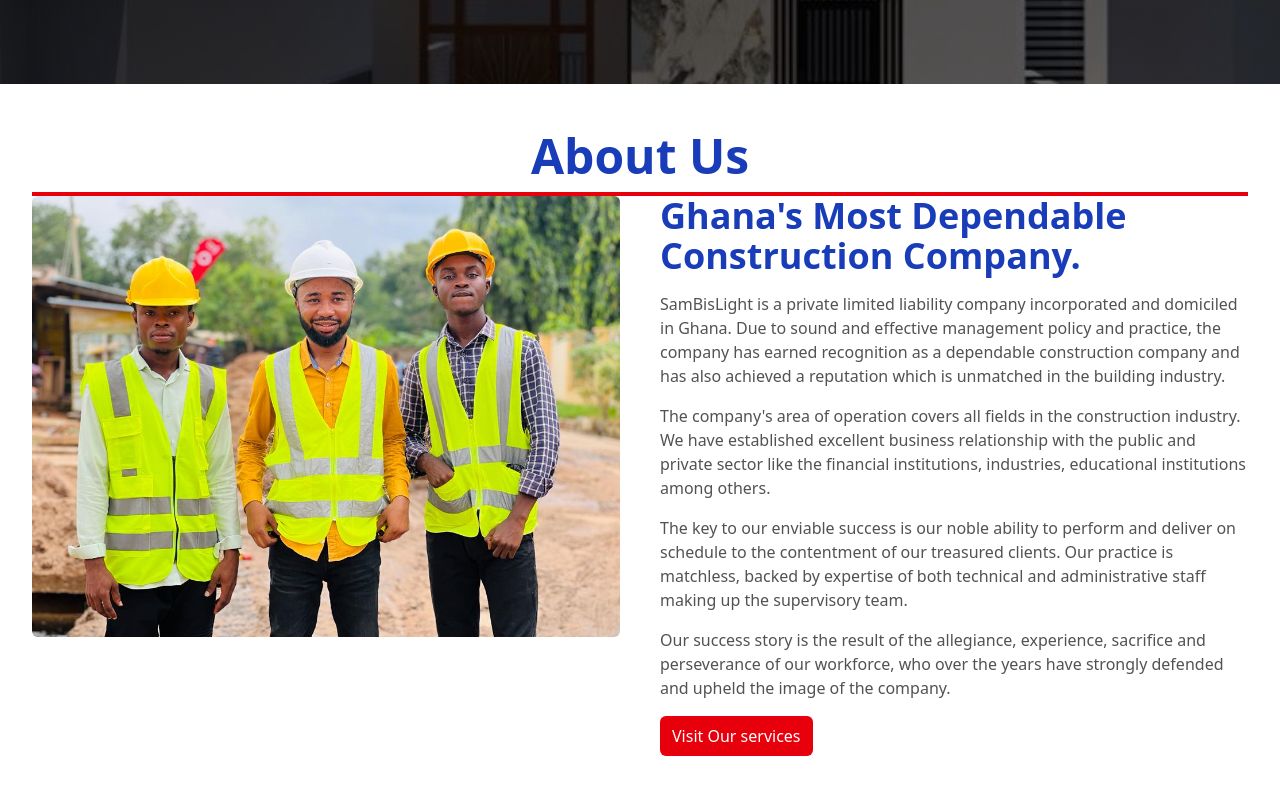
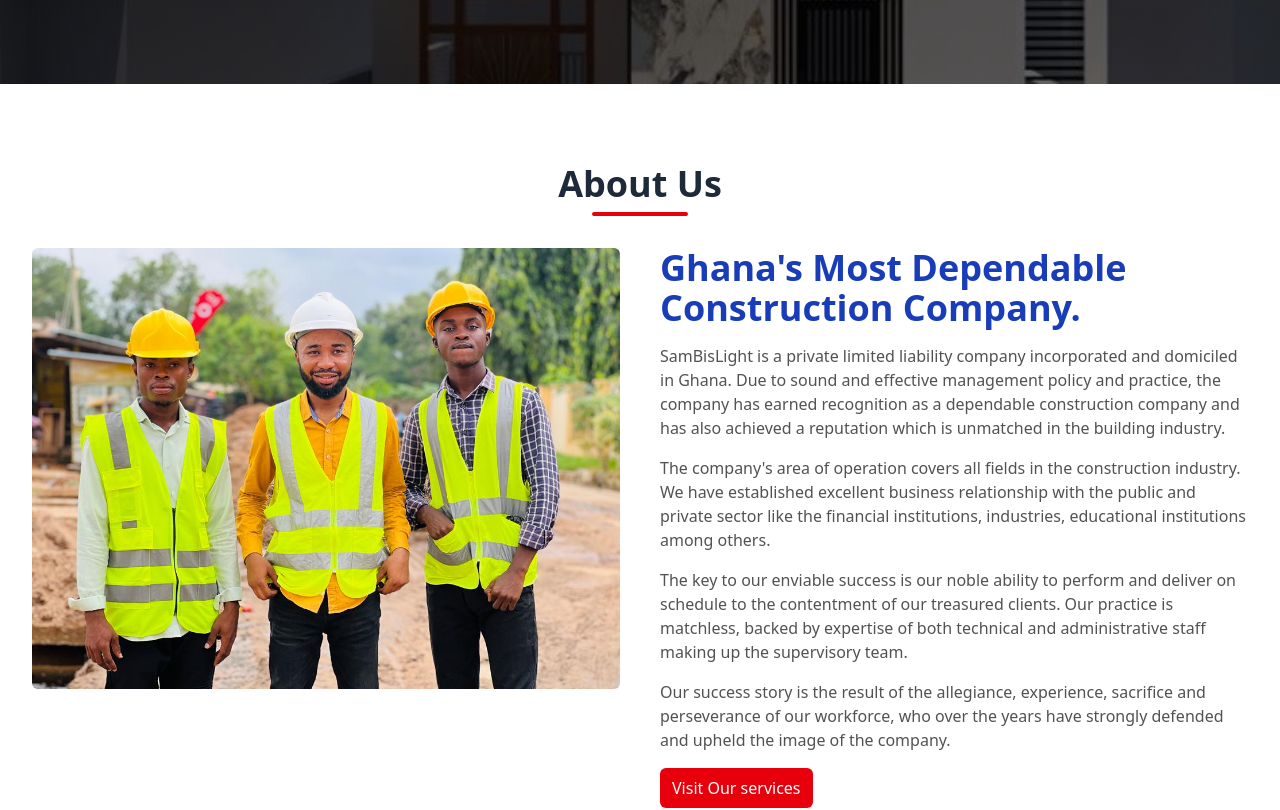
Before and after one commit to Obayaa/construction_website, a React (Vite) app: page / in a window 1280 px wide. Shown: the part 780-1590 px from the top of the page. Built offline with nearby package versions, Linux system fonts and the light colour scheme.

Commit message:
style: refactor Section_Title component for improved layout and styling consistency

```diff
--- a/src/components/Section_Title.jsx
+++ b/src/components/Section_Title.jsx
@@ -1,8 +1,8 @@
 export default function Section_Title({ title }) {
     return (
-        <h1
-            className='lg:text-5xl text-3xl md:text-4xl text-center font-bold text-blue-800 border-0 border-b-4 border-b-red-600 pb-3 '>
-            {title}
-        </h1>
+        <div className="text-center my-8">
+            <h2 className="text-3xl lg:text-4xl font-bold text-gray-800">{title}</h2>
+            <div className="mt-2 h-1 w-24 bg-red-600 mx-auto rounded"></div>
+        </div>
     )
 }
```
